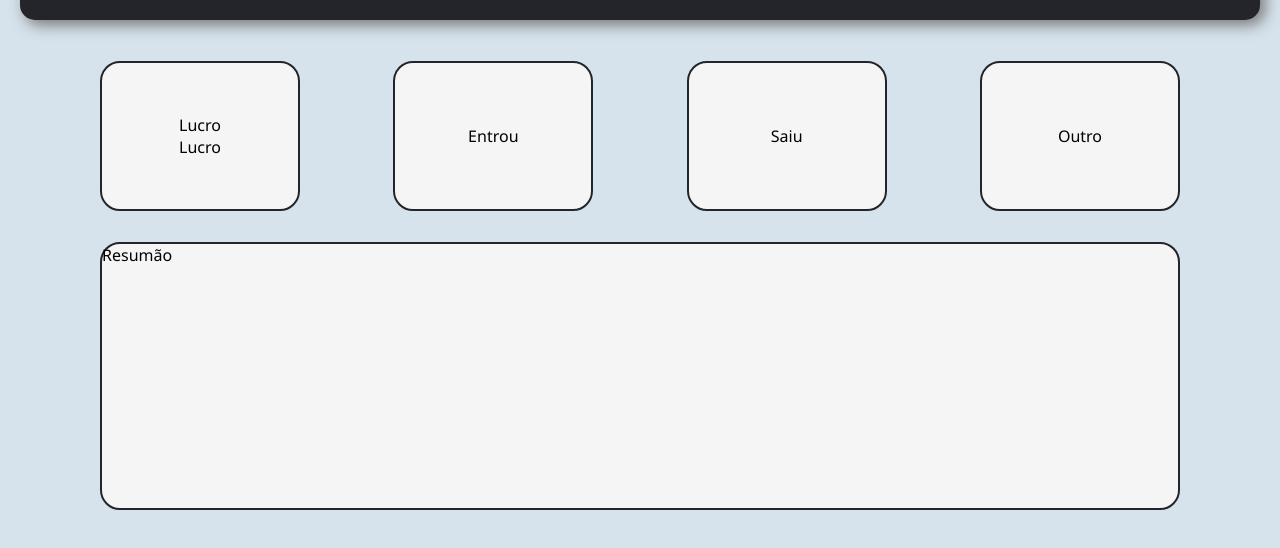
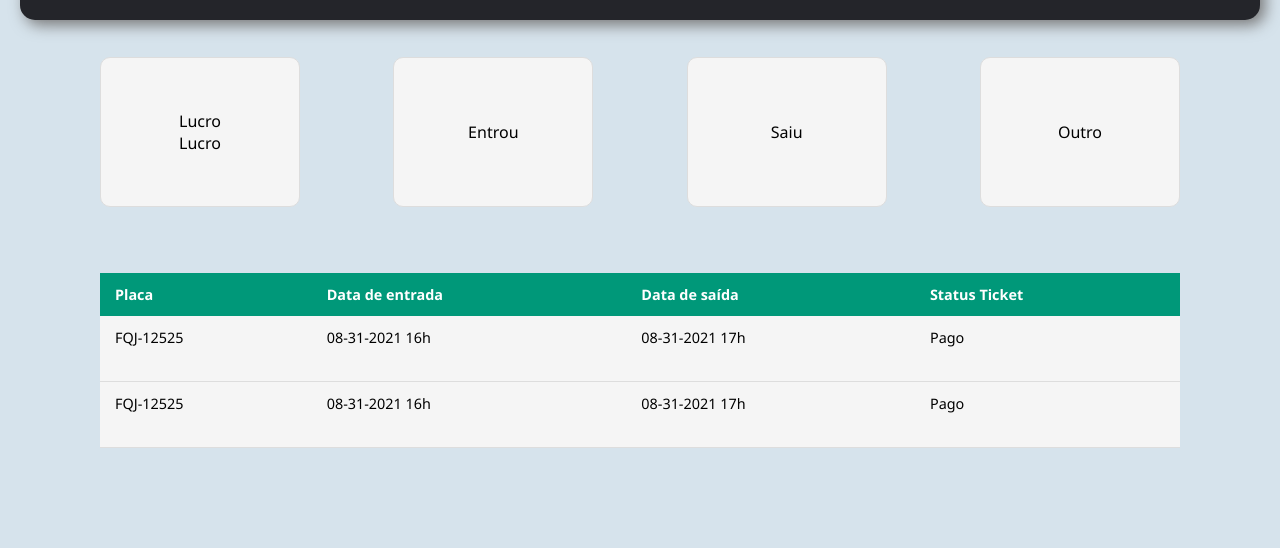
Before and after one commit to rafaelmmayer/Controle-de-Estacionamento-de-Shopping, a plain HTML site: page html/admin.html in a window 1280 px wide. Shown: the part 180-728 px from the top of the page. Drawn offline with Linux system fonts and the light colour scheme.

Commit message:
Criado tabela para mostrar informações do banco

```diff
--- a/css/admin.css
+++ b/css/admin.css
@@ -19,8 +19,8 @@ main {
     flex-direction: column;
     align-items: center;
     justify-content: center;
-    border-radius: 20px;
-    border: 2px solid #24252a;
+    border: 1px solid #dddddd;
+    border-radius: 10px;
     background: whitesmoke;
 }
 
@@ -32,9 +32,27 @@ main {
     margin-right: 100px;
 }
 
-.resumo {
-    margin: 10px 100px;
-    border-radius: 20px;
-    border: 2px solid #24252a;
+#table-resumo {
+    margin: 50px 100px;
     background: whitesmoke;
+    border-collapse: collapse;
+    font-size: 0.9em;
 }
+
+#table-resumo thead tr {
+    background-color: #009879;
+    color: #ffffff;
+    text-align: left;
+    font-weight: bold;
+    position: sticky;
+    top: 0;
+}
+
+#table-resumo th,
+#table-resumo td {
+  padding: 12px 15px;
+}
+
+#table-resumo tbody tr {
+    border-bottom: 1px solid #dddddd;
+}
--- a/html/admin.html
+++ b/html/admin.html
@@ -36,9 +36,20 @@
                 <span>Outro</span>
             </div>
         </div>
-        <div class="resumo">
-            <span>Resumão</span>
-        </div>
+        <table id="table-resumo">
+            <thead>
+                <tr>
+                    <th>Placa</th>
+                    <th>Data de entrada</th>
+                    <th>Data de saída</th>
+                    <th>Status Ticket</th>
+                </tr>
+            </thead>
+            <tbody>
+            </tbody>
+        </table>
+        <br>
     </main>
+    <script src="../javascript/admin.js"></script>
 </body>
 </html>
--- /dev/null
+++ b/javascript/admin.js
@@ -0,0 +1,28 @@
+let cars = [
+    {
+        "placa": "FQJ-12525",
+        "dataEntrada": "08-31-2021 16h",
+        "dataSaida": "08-31-2021 17h",
+        "ticketStatus": "Pago"
+    },
+    {
+        "placa": "FQJ-12525",
+        "dataEntrada": "08-31-2021 16h",
+        "dataSaida": "08-31-2021 17h",
+        "ticketStatus": "Pago"
+    },
+]
+
+let tableResumo = document.getElementById('table-resumo')
+
+cars.forEach(obj => {
+    let template = `
+        <tr>
+            <td>${obj["placa"]}</td>
+            <td>${obj["dataEntrada"]}</td>
+            <td>${obj["dataSaida"]}</td>
+            <td>${obj["ticketStatus"]}</td>
+        </tr>
+    `
+    tableResumo.innerHTML += template
+});
```
